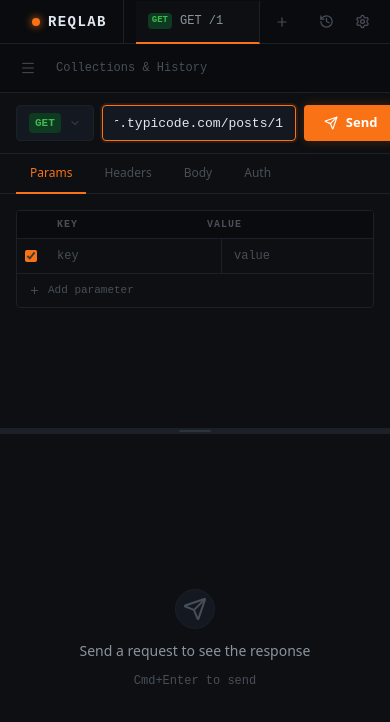
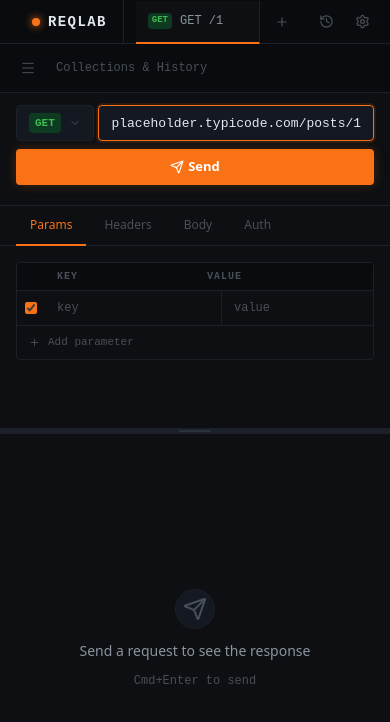
Before and after one commit to vilnout/ReqLab, a React (Vite) app: page / in a window 390 px wide. Shown: the top 722 px of the page. Built offline with nearby package versions, Linux system fonts and the light colour scheme.

Commit message:
style: update urlbar layout for different breakpoints
style: update to use flex options

```diff
--- a/src/components/request/SaveRequest.tsx
+++ b/src/components/request/SaveRequest.tsx
@@ -38,7 +38,7 @@ export const SaveRequest = () => {
     <div className="relative" ref={ref}>
       <button
         onClick={open ? () => setOpen(false) : handleOpen}
-        className={`border-border-default flex h-7 items-center gap-1.5 rounded border px-2.5 font-mono text-xs transition-colors ${
+        className={`border-border-default flex h-9 w-full cursor-pointer items-center justify-center gap-1.5 rounded border px-2.5 font-mono text-xs transition-colors ${
           saved
             ? "text-status-success border-status-success-bg"
             : "text-text-ghost hover:text-text-muted hover:border-border-subtle"
--- a/src/components/request/UrlBar.tsx
+++ b/src/components/request/UrlBar.tsx
@@ -46,7 +46,8 @@ export const UrlBar = () => {
     }
   };
   return (
-    <div className="border-border-default flex shrink-0 items-center gap-2 border-b px-4 py-3">
+    <div className="border-border-default grid shrink-0 items-center gap-2 border-b px-4 py-3 md:flex">
+      <div className="flex flex-1 gap-1">
         <MethodSelector />
         <input
           ref={inputRef}
@@ -57,19 +58,24 @@ export const UrlBar = () => {
           spellCheck={false}
           className="bg-surface-raised border-border-default text-text-primary placeholder:text-text-ghost focus:border-accent h-9 flex-1 rounded border px-3 font-mono text-[13px] transition-all outline-none focus:shadow-[0_0_0_2px_rgba(249,115,22,0.12)]"
         />
+      </div>
       <button
         onClick={handleSend}
         disabled={loading || !url.trim()}
-        className="bg-accent hover:bg-accent-hover flex h-9 cursor-pointer items-center gap-2 rounded px-5 font-sans text-[13px] font-semibold text-white shadow-[0_0_12px_rgba(249,115,22,0.25)] transition-all hover:shadow-[0_0_20px_rgba(249,115,22,0.4)] disabled:cursor-not-allowed disabled:opacity-40 disabled:shadow-none"
+        className="bg-accent hover:bg-accent-hover flex h-9 flex-1 cursor-pointer items-center justify-center gap-2 rounded px-5 font-sans text-[13px] font-semibold text-white shadow-[0_0_12px_rgba(249,115,22,0.25)] transition-all hover:shadow-[0_0_20px_rgba(249,115,22,0.4)] disabled:cursor-not-allowed disabled:opacity-40 disabled:shadow-none md:flex-initial"
       >
+        <div className="flex items-center justify-center gap-1">
           {loading ? (
             <Loader2 size={14} strokeWidth={2} className="animate-spin" />
           ) : (
             <Send size={14} strokeWidth={2} />
           )}
           {loading ? "Sending" : "Send"}
+        </div>
       </button>
+      <div className="flex-1 md:flex-initial">
         <SaveRequest />
+      </div>
     </div>
   );
 };
```
Lines whose indentation alone changed are shown as unchanged.
